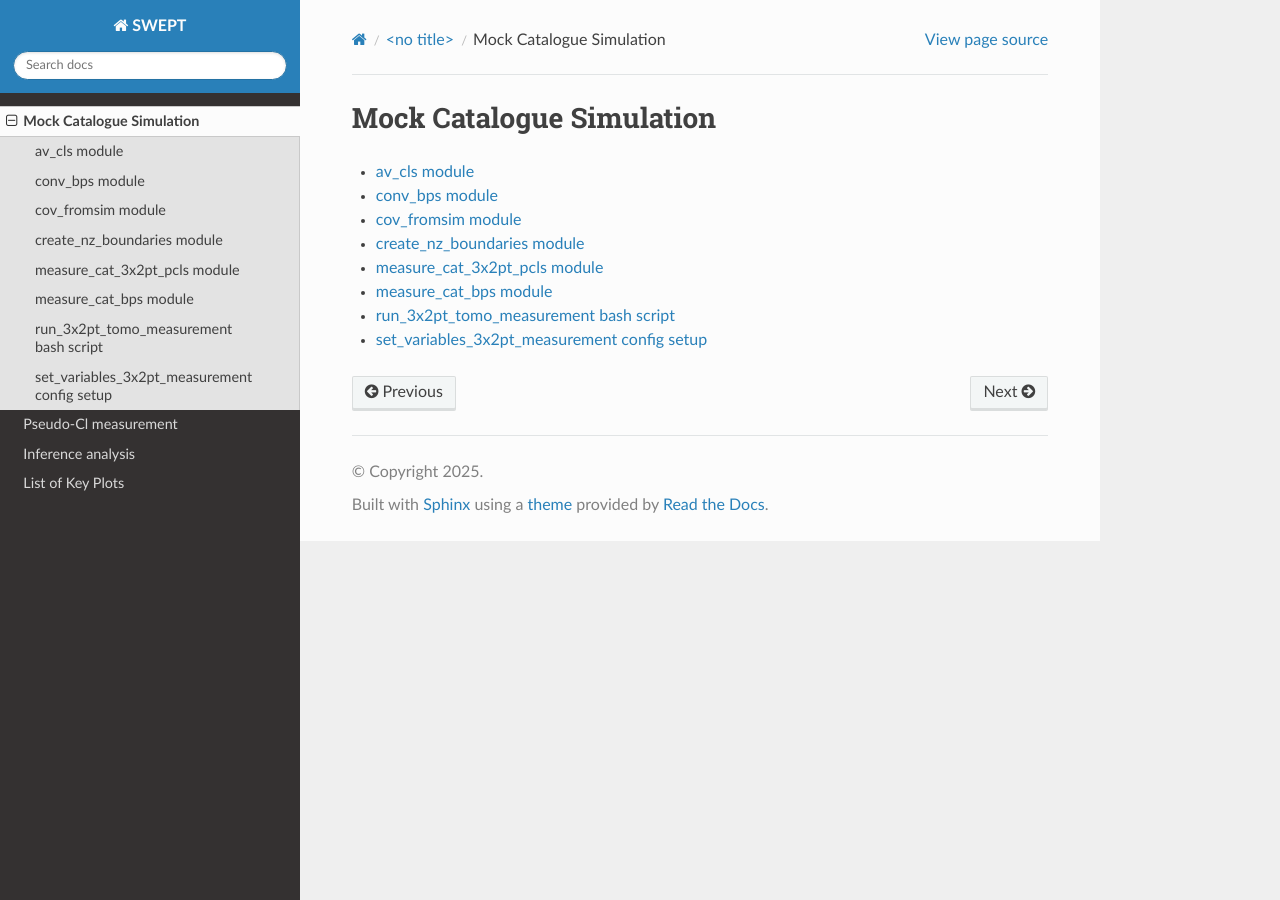
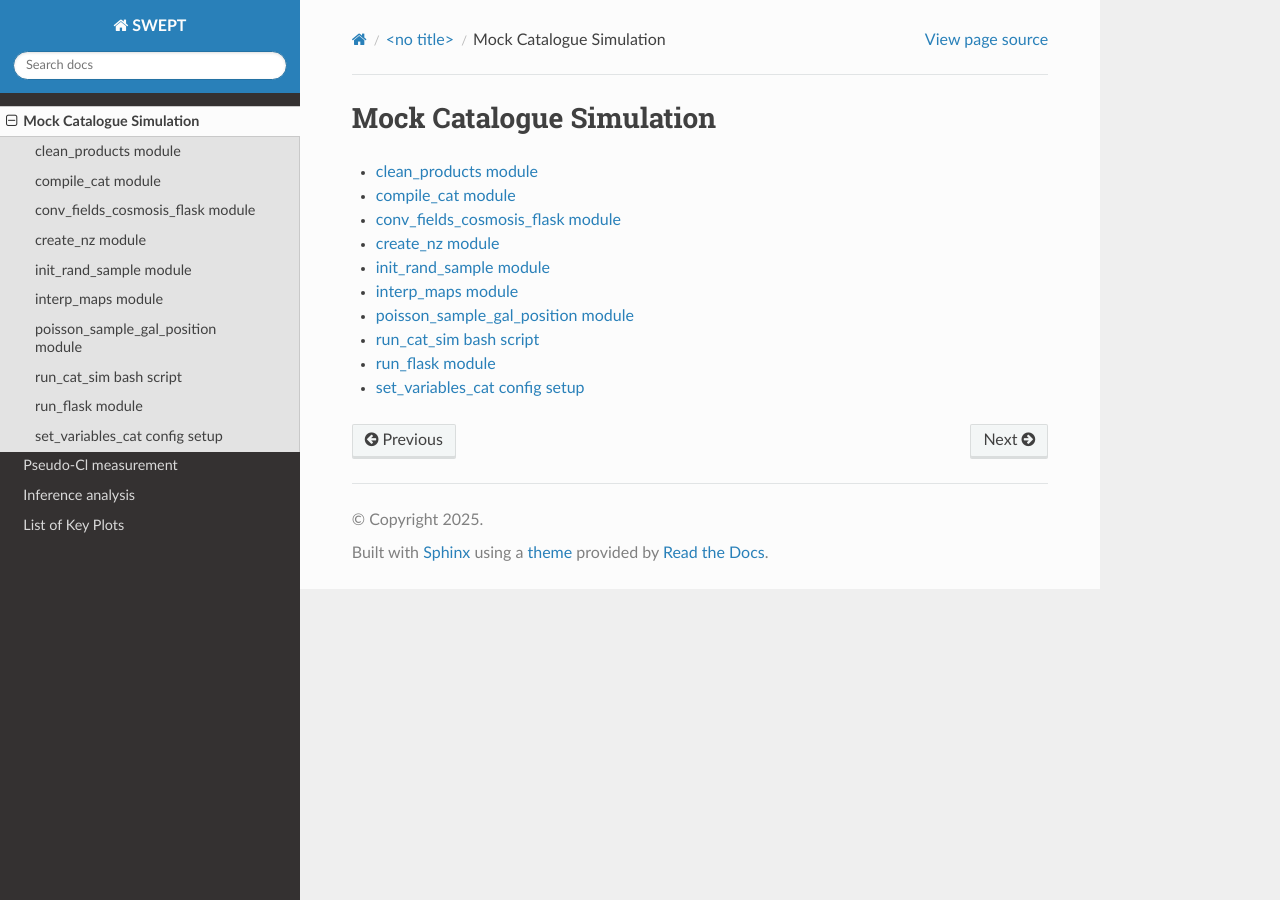
Before and after one commit to j-hw-wong/SWEPT, a Sphinx documentation site: the page built from docs/source/catalogue_simulation.rst, in a window 1280 px wide. Built offline with Sphinx 7.4.7 and the Read the Docs theme 3.1.0, drawn with Linux system fonts in a browser that asks for light colours.

Commit message:
Updated docstring format and rst documentation for subdirectories

```diff
--- /dev/null
+++ b/docs/source/catalogue_sim/conv_fields_cosmosis_flask.rst
@@ -0,0 +1,7 @@
+conv\_fields\_cosmosis\_flask module
+===================================
+
+.. automodule:: catalogue_sim.conv_fields_cosmosis_flask
+   :members:
+   :undoc-members:
+   :show-inheritance:
--- /dev/null
+++ b/docs/source/catalogue_sim/init_rand_sample.rst
@@ -0,0 +1,7 @@
+init\_rand\_sample module
+===================================
+
+.. automodule:: init_rand_sample.clean_products
+   :members:
+   :undoc-members:
+   :show-inheritance:
--- /dev/null
+++ b/docs/source/catalogue_sim/poisson_sample_gal_position.rst
@@ -0,0 +1,7 @@
+poisson\_sample\_gal\_position module
+===================================
+
+.. automodule:: catalogue_sim.poisson_sample_gal_position
+   :members:
+   :undoc-members:
+   :show-inheritance:
--- /dev/null
+++ b/docs/source/catalogue_sim/run_cat_sim.md
@@ -0,0 +1,4 @@
+run\_cat\_sim bash script
+===================================
+
+Run bash script
--- /dev/null
+++ b/docs/source/catalogue_sim/run_flask.rst
@@ -0,0 +1,7 @@
+run\_flask module
+===================================
+
+.. automodule:: catalogue_sim.run_flask
+   :members:
+   :undoc-members:
+   :show-inheritance:
--- a/docs/source/catalogue_simulation.rst
+++ b/docs/source/catalogue_simulation.rst
@@ -4,11 +4,13 @@ Mock Catalogue Simulation
 .. toctree::
    :maxdepth: 1
 
-   pcl_measurement/av_cls
-   pcl_measurement/conv_bps
-   pcl_measurement/cov_fromsim
-   pcl_measurement/create_nz_boundaries
-   pcl_measurement/measure_cat_3x2pt_pcls
-   pcl_measurement/measure_cat_bps
-   pcl_measurement/run_3x2pt_tomo_measurement
-   pcl_measurement/set_variables_3x2pt_measurement
+   catalogue_sim/clean_products
+   catalogue_sim/compile_cat
+   catalogue_sim/conv_fields_cosmosis_flask
+   catalogue_sim/create_nz
+   catalogue_sim/init_rand_sample
+   catalogue_sim/interp_maps
+   catalogue_sim/poisson_sample_gal_position
+   catalogue_sim/run_cat_sim
+   catalogue_sim/run_flask
+   catalogue_sim/set_variables_cat
--- a/docs/source/inference_analysis.rst
+++ b/docs/source/inference_analysis.rst
@@ -5,3 +5,5 @@ Inference analysis
    :maxdepth: 1
 
    inference_analysis/run_inference
+   inference_analysis/set_variables_inference
+   inference_analysis/setup_inference_grid
```
Also changed, not shown: docs/source/catalogue_sim/clean_products.rst (added, +7 -0 lines), docs/source/catalogue_sim/compile_cat.rst (added, +7 -0 lines), docs/source/catalogue_sim/create_nz.rst (added, +7 -0 lines), docs/source/catalogue_sim/interp_maps.rst (added, +7 -0 lines), docs/source/catalogue_sim/set_variables_cat.md (added, +4 -0 lines), docs/source/inference_analysis/run_inference.md (renamed from docs/source/inference_analysis/run_inference.rst, +1 -1 lines), docs/source/inference_analysis/set_variables_inference.md (added, +4 -0 lines), docs/source/inference_analysis/setup_inference_grid.md (added, +4 -0 lines), 4 other files.
